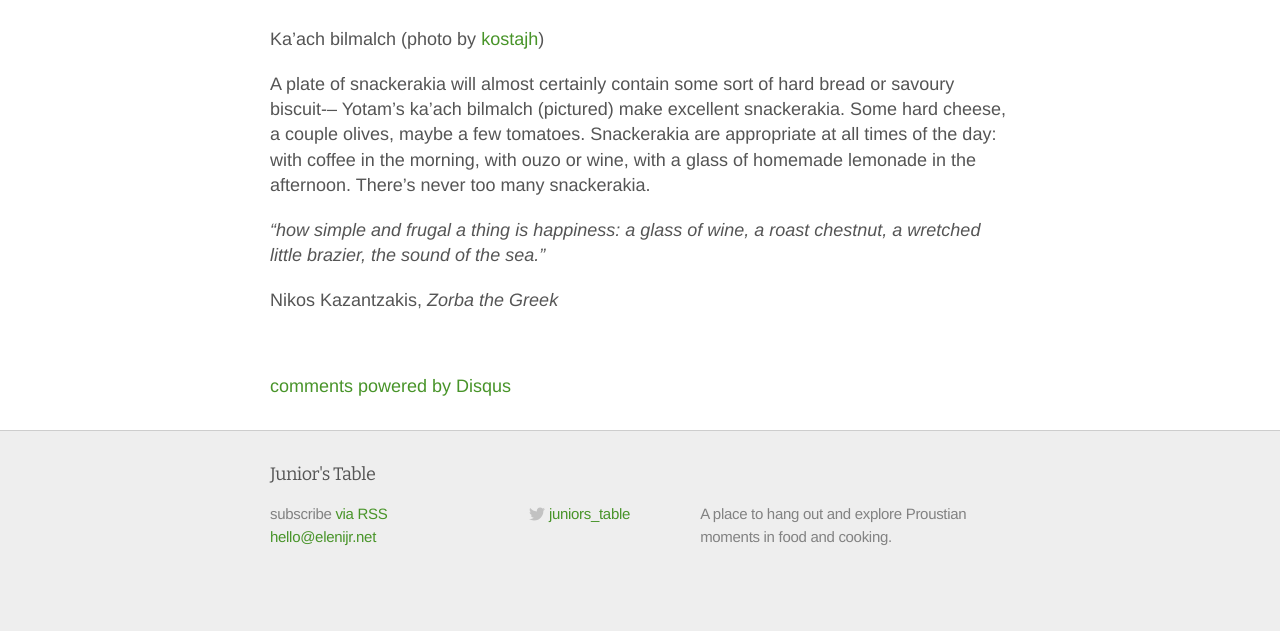
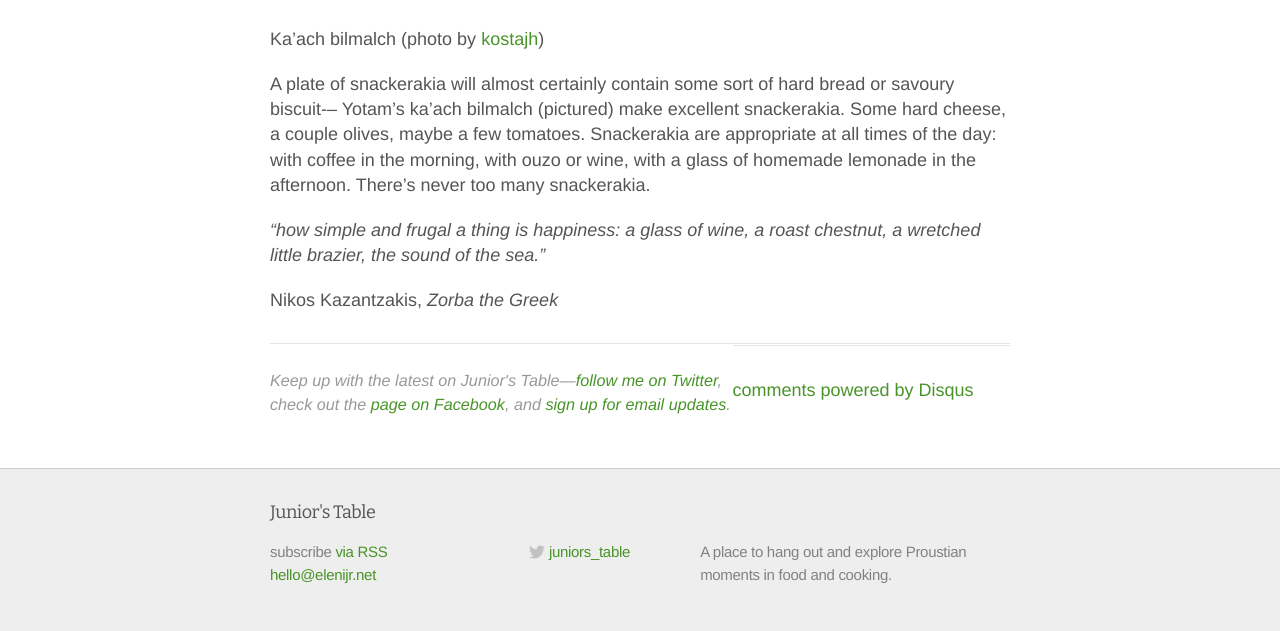
Before and after one commit to eleniharlan/elenijr.net, a Jekyll site: the page built from _posts/post/2014-06-13-world-cup-snackerakia.md, in a window 1280 px wide. Shown: the part 1591-2222 px from the top of the page. Built offline with Jekyll 4.4.1, drawn with Linux system fonts in a browser that asks for light colours; comment, search, counter and statistics services are not loaded; before the commit the page ends 2184 px from its top, so only the background shows below that.

Commit message:
Issue #34. Add Mailchimp signup link in footer of posts. Adjust styles.

```diff
--- a/_layouts/post.html
+++ b/_layouts/post.html
@@ -21,7 +21,13 @@ layout: default
   <script>!function(d,s,id){var js,fjs=d.getElementsByTagName(s)[0],p=/^http:/.test(d.location)?'http':'https';if(!d.getElementById(id)){js=d.createElement(s);js.id=id;js.src=p+'://platform.twitter.com/widgets.js';fjs.parentNode.insertBefore(js,fjs);}}(document, 'script', 'twitter-wjs');</script>
 
   <article class="post-content">
-  {{ content }}
+    {{ content }}
   </article>
 
+  <hr />
+  <div class="main-column post-footer">
+    <p>Keep up with the latest on Junior's Table—<a href="https://twitter.com/juniors_table">follow me on Twitter</a>, check out the <a href="#">page on Facebook</a>, and <a href="http://elenijr.us9.list-manage1.com/subscribe?u=29285a7fb567f5807eb444908&id=7b2660f395">sign up for email updates</a>.</p>
+  </div>
+  <hr />
+
 </div>
--- a/css/main.css
+++ b/css/main.css
@@ -126,7 +126,7 @@ div.headline-wrapper{
 
 /* Disqus comments */
 div#disqus_thread{
-  max-width: 800px;
+    max-width: 800px;
   padding: 30px 30px 0;
   margin: 0 auto;
 }
@@ -261,6 +261,11 @@ h1.headline {
     margin-top: 0px;
 }
 
+.main-column img {
+    max-width: 480px;
+    height: auto;
+}
+
 .sidebar {
     float: left;
     width: 37.5%;
@@ -364,9 +369,24 @@ div#flickr img {
 .post ul,
 .post ol { margin-left: 1.35em; }
 
+
+hr {
+    border: 0;
+    height: 0;
+    border-top: 1px solid rgba(0, 0, 0, 0.1);
+    border-bottom: 1px solid rgba(255, 255, 255, 0.3);
+}
+
+.post-footer {
+    padding: 3% 0;
+    font-size: 90%;
+    color: #999999;
+    font-style: italic;
+}
+
 .postindex ul,
 .postindex ol {
-  margin-left: 0em;
+    margin-left: 0em;
   padding-left: 0px;
   font-size: 16px;
 }
```
